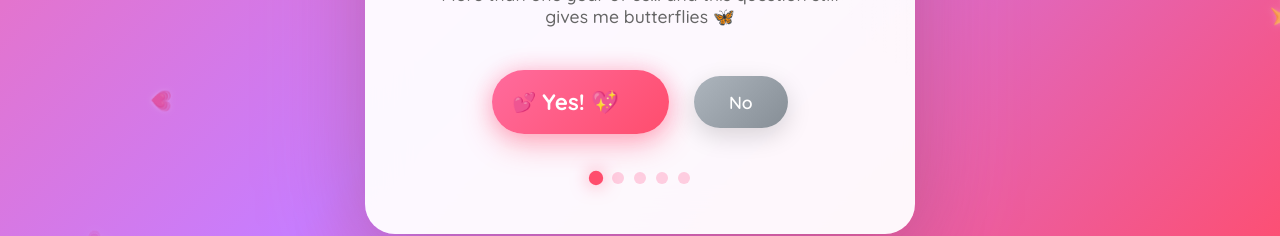
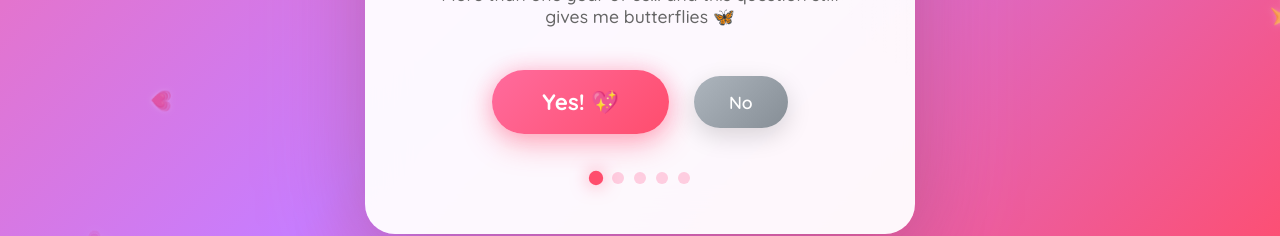
Before and after one commit to shah-krupal/valentine-game, a React (Vite) app: page / in a window 1280 px wide. Shown: the part 514-750 px from the top of the page. Built offline with nearby package versions, Linux system fonts and the light colour scheme.

Commit message:
Remove preceding emoji from Yes button

```diff
--- a/src/index.css
+++ b/src/index.css
@@ -321,15 +321,6 @@ body {
   animation: yesButtonGrow 0.5s ease-out;
 }
 
-.btn-yes::before {
-  content: '💕';
-  position: absolute;
-  left: 20px;
-  top: 50%;
-  transform: translateY(-50%);
-  font-size: 1.2rem;
-  pointer-events: none;
-}
 
 .btn-yes:hover {
   transform: scale(1.1);
```
